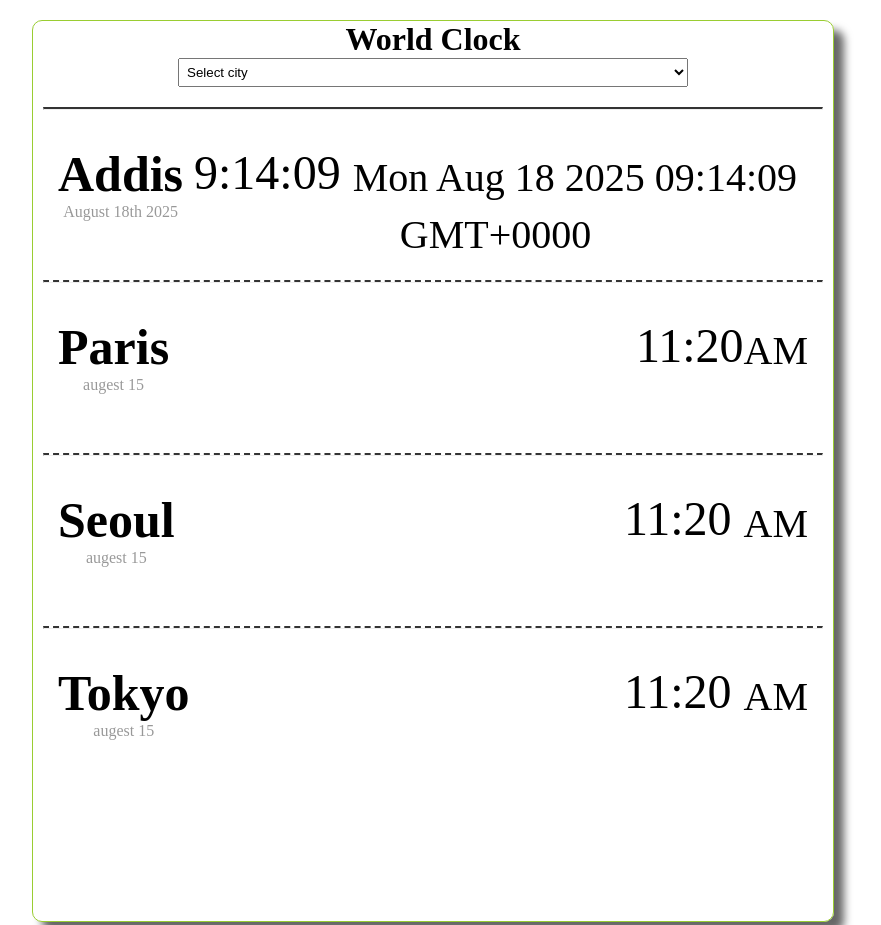
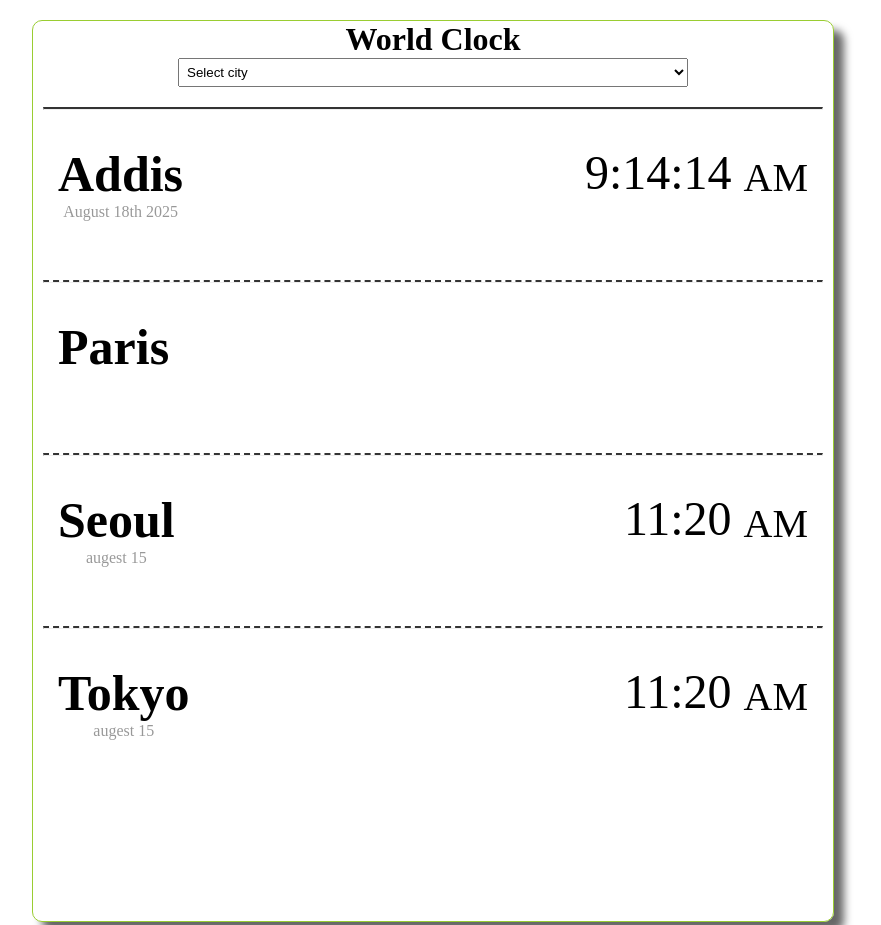
Before and after one commit to sambee-coding/world-clock-sambee, a plain HTML site: page index.html in a window 1280 px wide. Shown: the top 925 px of the page, without its empty margins (207-1088 px from the left). Drawn offline with nearby package versions, Linux system fonts and the light colour scheme.

Commit message:
i made change

```diff
--- a/index.html
+++ b/index.html
@@ -25,18 +25,18 @@
                 <div id="addis" class="boxies">
                         <div class="name-spot">
                           <h1>Addis</h1>
-                    <div class="date">augest 15</div>
+                    <div class="date"></div>
                     </div>
-                    <div class="time">11:20 <small>AM</small></div>
+                    <div class="time"><small></small></div>
                 </div>
                   <hr style="border: nine; border-top:2px dashed #333; margin: 20px 0; opacity: rgba(0,0,0,0.4);">
                   <div  id="paris" class="boxies">
                         <div class="name-spot">
             <h1>Paris</h1>
-                    <div class="date">augest 15</div>
+                    <div class="date"></div>
                     </div>
 
-                    <div class="time">11:20<small>AM</small></div>
+                    <div class="time"><small></small></div>
                 </div>
                   <hr style="border: nine; border-top:2px dashed #333; margin: 20px 0;">
                   <div id="seoul" class="boxies">
--- a/index.js
+++ b/index.js
@@ -1,8 +1,12 @@
+
+function updateTime(){
 let addisAbebaElement=document.querySelector("#addis");
-let addisSpost=addisAbebaElement.querySelector(".name-spot")
 let addisDateElement=addisAbebaElement.querySelector(".date");
 let addisTimeElement=addisAbebaElement.querySelector(".time");
 let addisTime=moment();
 
 addisDateElement.innerHTML=addisTime.format("MMMM Do YYYY");
- addisTimeElement.innerHTML=`${addisTime.format("h:mm:ss")} <small>${addisTime}`
+ addisTimeElement.innerHTML=`${addisTime.format("h:mm:ss")} <small> ${addisTime.format("A")} </small>`;
+}
+updateTime();
+setInterval(updateTime,1000);
```
